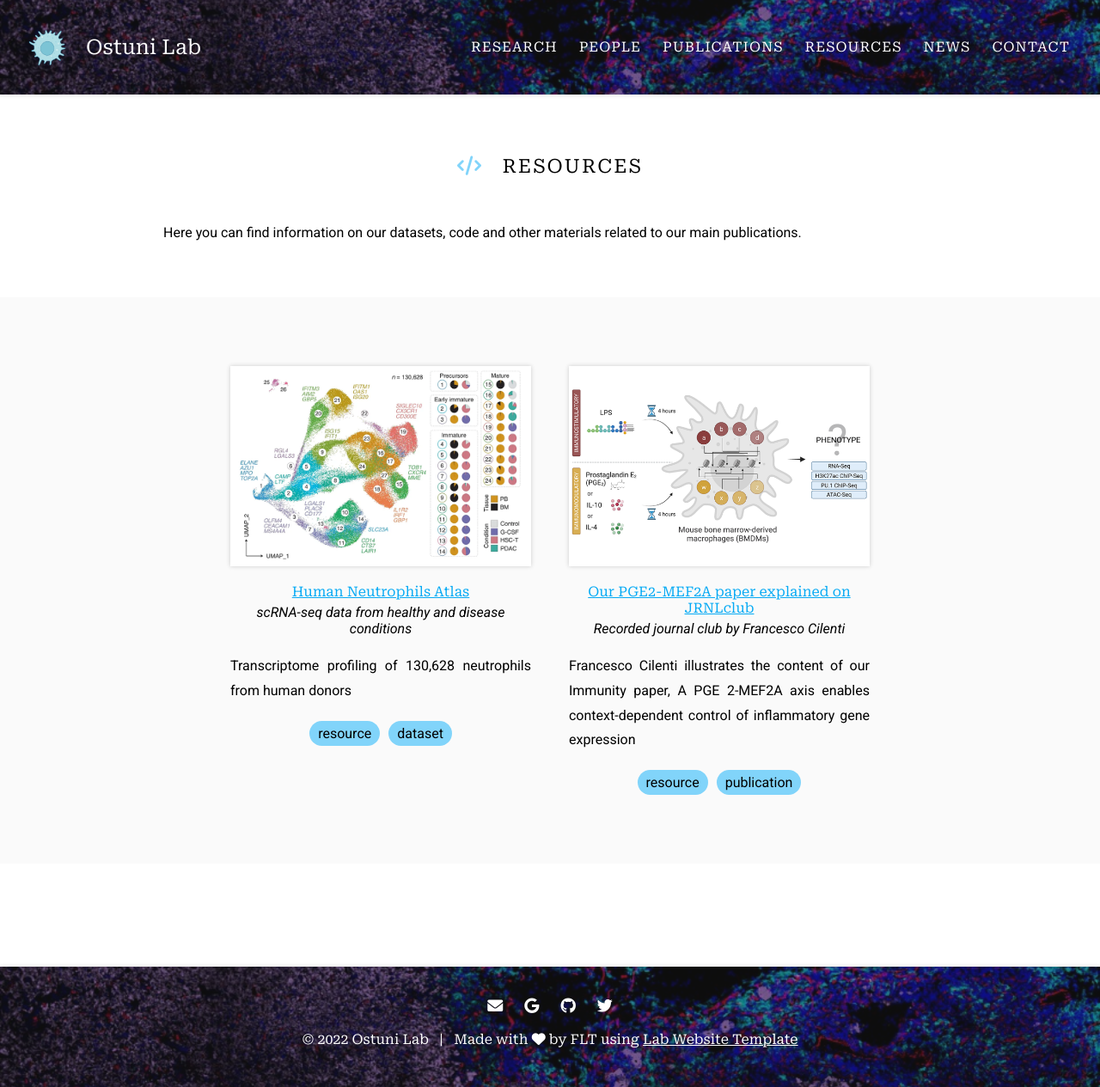
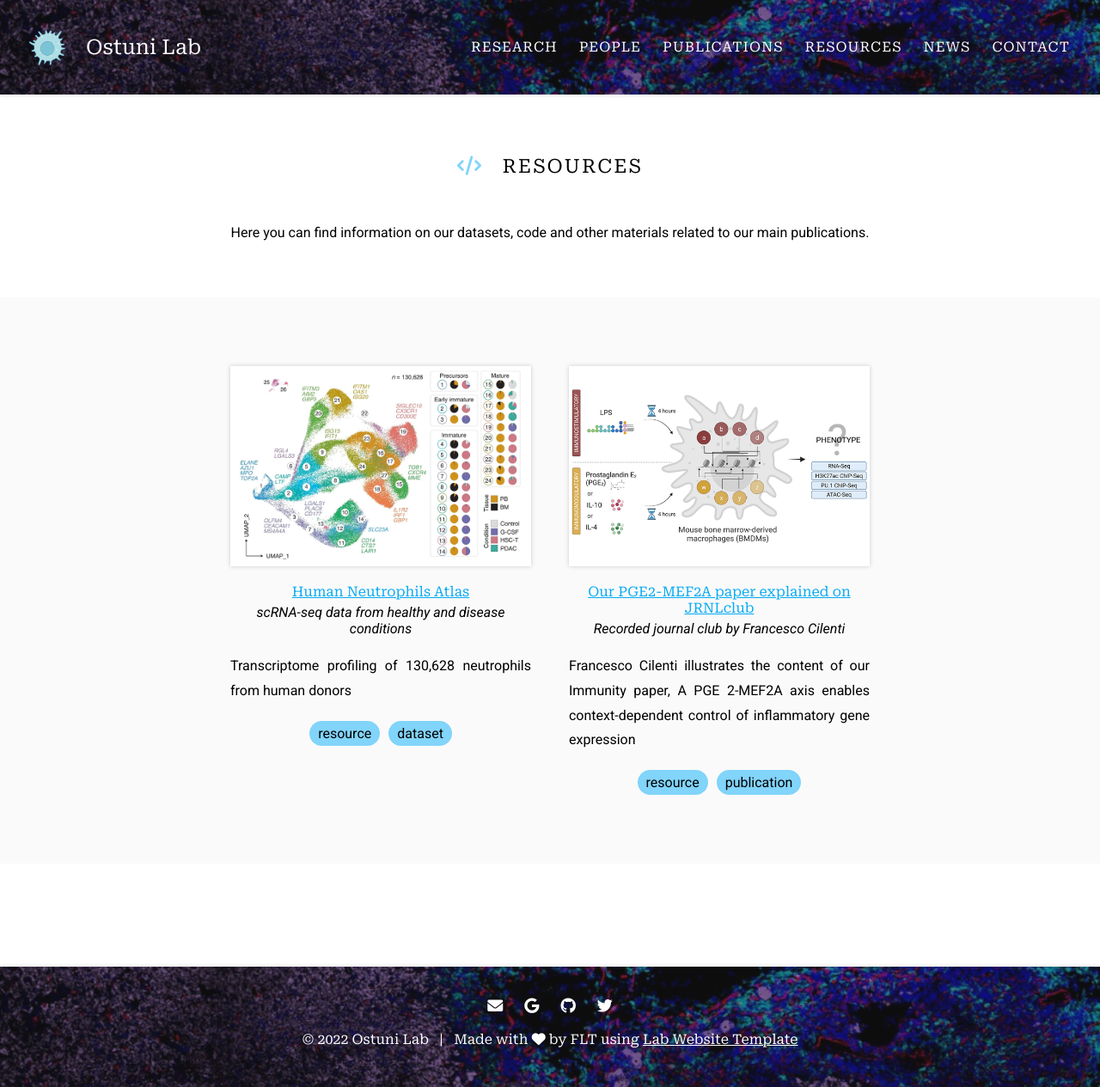
Before and after one commit to laterz-f/labwebsite, a Jekyll site: the page built from tools/index.md, in a window 1280 px wide. Shown: the whole page at 86% size. Built offline with Jekyll 4.4.1, drawn with Linux system fonts in a browser that asks for light colours.

Commit message:
Update index.md

```diff
--- a/tools/index.md
+++ b/tools/index.md
@@ -8,7 +8,7 @@ nav:
 # <i class="fas fa-code"></i>Resources
 
 Here you can find information on our datasets, code and other materials related to our main publications.
-{:center}
+{:.center}
 
 {% include search-info.html %}
 
```
